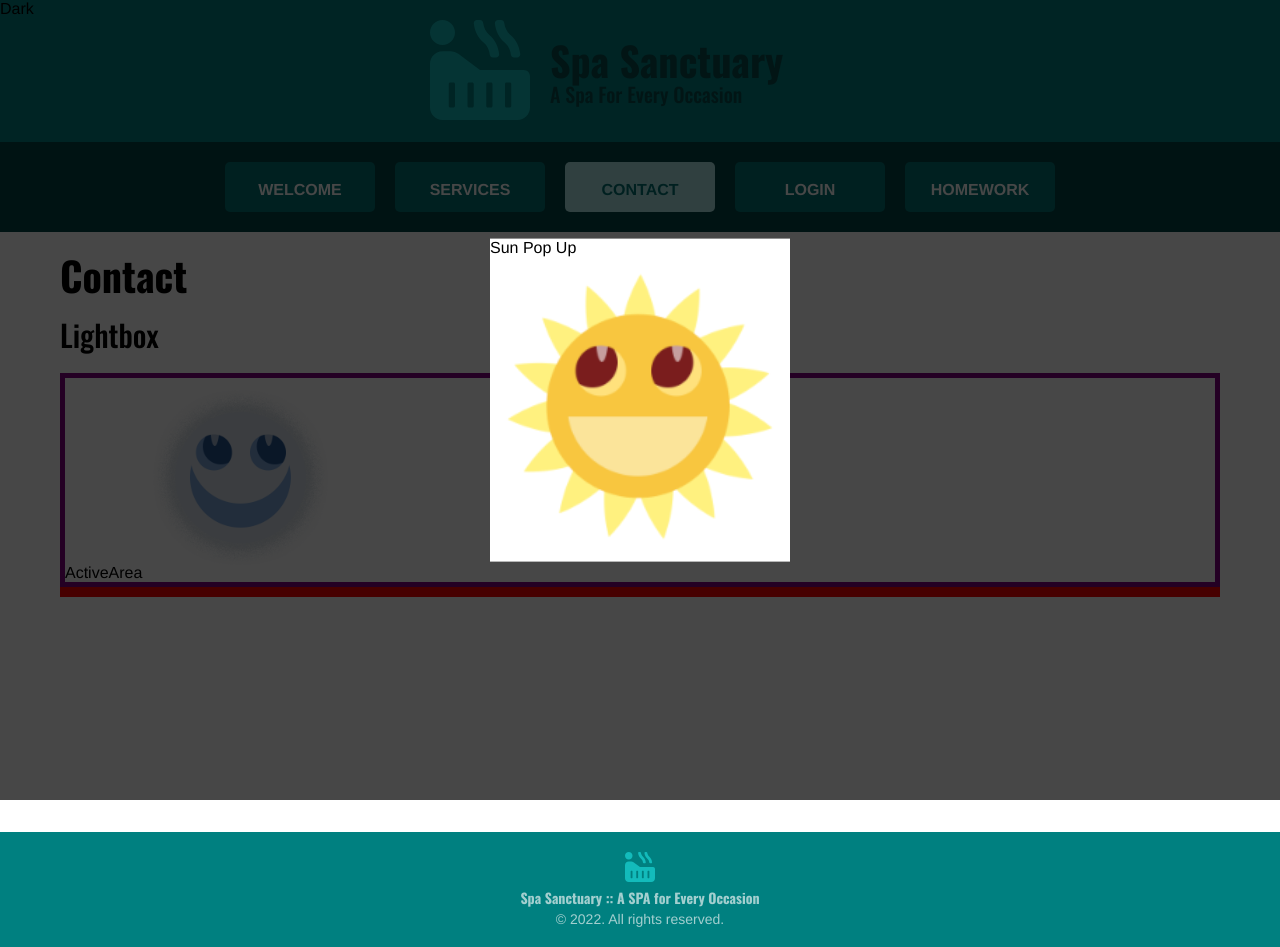
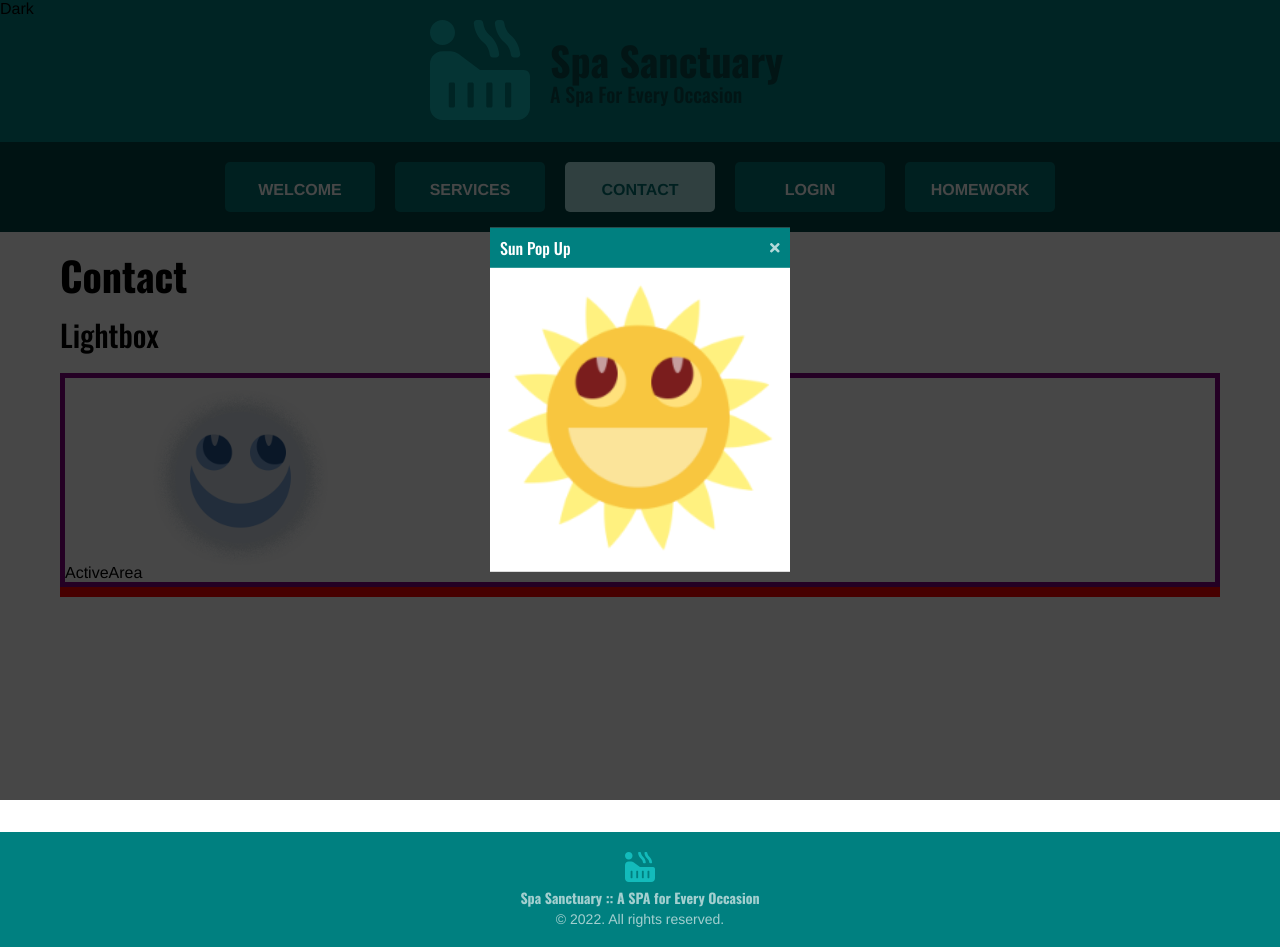
Before and after one commit to meatch/web1-2022-01-Mitch, a React (Create React App) app: page /contact in a window 1280 px wide. Both pictures are taken after a click on the element "ActiveArea". Built offline with nearby package versions, Linux system fonts and the light colour scheme.

Commit message:
Finishing Lightbox.

```diff
--- a/src/React/common/Lightbox/Modal/Dark.jsx
+++ b/src/React/common/Lightbox/Modal/Dark.jsx
@@ -1,10 +1,10 @@
 import React from 'react';
 import styled from 'styled-components';
 
-const Dark = () => {
+const Dark = ({closeModal}) => {
 
     return (
-        <DarkStyled className='Dark'>
+        <DarkStyled className='Dark' onClick={ closeModal }>
             Dark
         </DarkStyled>
     );
--- /dev/null
+++ b/src/React/common/Lightbox/Modal/Light/Header/CloseButton.jsx
@@ -0,0 +1,41 @@
+import React from 'react';
+import styled from 'styled-components';
+
+import { FontAwesomeIcon } from '@fortawesome/react-fontawesome';
+import {
+    faTimes,
+} from '@fortawesome/free-solid-svg-icons';
+
+const CloseButton = ({closeModal}) => {
+
+    return (
+        <CloseButtonStyled className='CloseButton' onClick={ closeModal }>
+            <FontAwesomeIcon icon={ faTimes } />
+        </CloseButtonStyled>
+    );
+}
+
+export default CloseButton;
+
+const CloseButtonStyled = styled.button`
+    background-color: transparent;
+    border: none;
+
+    display: block;
+    width: 100%;
+    height: 40px;
+    padding: 10px;
+    text-align: center;
+    font-size: 14px;
+    cursor: pointer;
+
+    opacity: .7;
+    color: white;
+
+    &:hover {
+        opacity: 1;
+    }
+    &:active {
+        color: yellow;
+    }
+`;
--- a/src/React/common/Lightbox/Modal/Light/Header/Header.jsx
+++ b/src/React/common/Lightbox/Modal/Light/Header/Header.jsx
@@ -1,11 +1,15 @@
 import React from 'react';
 import styled from 'styled-components';
 
-const Header = ({title}) => {
+import Title from './Title.jsx';
+import CloseButton from './CloseButton.jsx';
+
+const Header = ({title, closeModal}) => {
 
     return (
         <HeaderStyled className='Header'>
-            { title }
+            <Title title={ title } />
+            <CloseButton closeModal={ closeModal }/>
         </HeaderStyled>
     );
 }
@@ -13,5 +17,16 @@ const Header = ({title}) => {
 export default Header;
 
 const HeaderStyled = styled.div`
+    display: flex;
+    background-color: teal;
+    color: white;
+
+    h4 {
+        flex: 1;
+    }
+
+    .CloseButton {
+        flex: 0 0 30px;
+    }
 
 `;
--- /dev/null
+++ b/src/React/common/Lightbox/Modal/Light/Header/Title.jsx
@@ -0,0 +1,20 @@
+import React from 'react';
+import styled from 'styled-components';
+
+const Title = ({title}) => {
+
+    return (
+        <TitleStyled className='Title'>
+            { title }
+        </TitleStyled>
+    );
+}
+
+export default Title;
+
+const TitleStyled = styled.h4`
+    font-size: 16px;
+    margin: 0px;
+    padding: 0px 10px;
+    line-height: 40px;
+`;
--- a/src/React/common/Lightbox/Modal/Light/Light.jsx
+++ b/src/React/common/Lightbox/Modal/Light/Light.jsx
@@ -5,11 +5,11 @@ import Header from './Header/Header.jsx';
 import Main from './Main.jsx';
 
 
-const Light = ({title, modalContent}) => {
+const Light = ({title, modalContent, closeModal}) => {
 
     return (
         <LightStyled className='Light'>
-            <Header title={ title } />
+            <Header title={ title } closeModal={ closeModal }/>
             <Main modalContent={ modalContent } />
         </LightStyled>
     );
--- a/src/React/common/Lightbox/Modal/Modal.jsx
+++ b/src/React/common/Lightbox/Modal/Modal.jsx
@@ -1,4 +1,4 @@
-import React from 'react';
+import React, { useEffect } from 'react';
 import styled from 'styled-components';
 
 import Dark from './Dark.jsx';
@@ -6,14 +6,35 @@ import Light from './Light/Light.jsx';
 
 const Modal = ({title, modalContent, showModalUpdate}) => {
 
+    // Component Did Mount
+    useEffect(() => {
+        const handleOnKeyDown = (e) => {
+
+            console.log('What Key Was Pressed', e.keyCode);
+
+            if (e.keyCode === 27) {
+                closeModal();
+            }
+        }
+
+        document.addEventListener("keydown", handleOnKeyDown);
+
+        // dismounts
+        return () => {
+            document.removeEventListener("keydown", handleOnKeyDown);
+        }
+
+    }, []);
+
+
     const closeModal = () => {
         showModalUpdate(false);
     }
 
     return (
-        <ModalStyled className='Modal' onClick={ closeModal }>
-            <Dark />
-            <Light title={ title } modalContent={ modalContent } />
+        <ModalStyled className='Modal'>
+            <Dark closeModal={ closeModal } />
+            <Light closeModal={ closeModal } title={ title } modalContent={ modalContent } />
         </ModalStyled>
     );
 }
```
